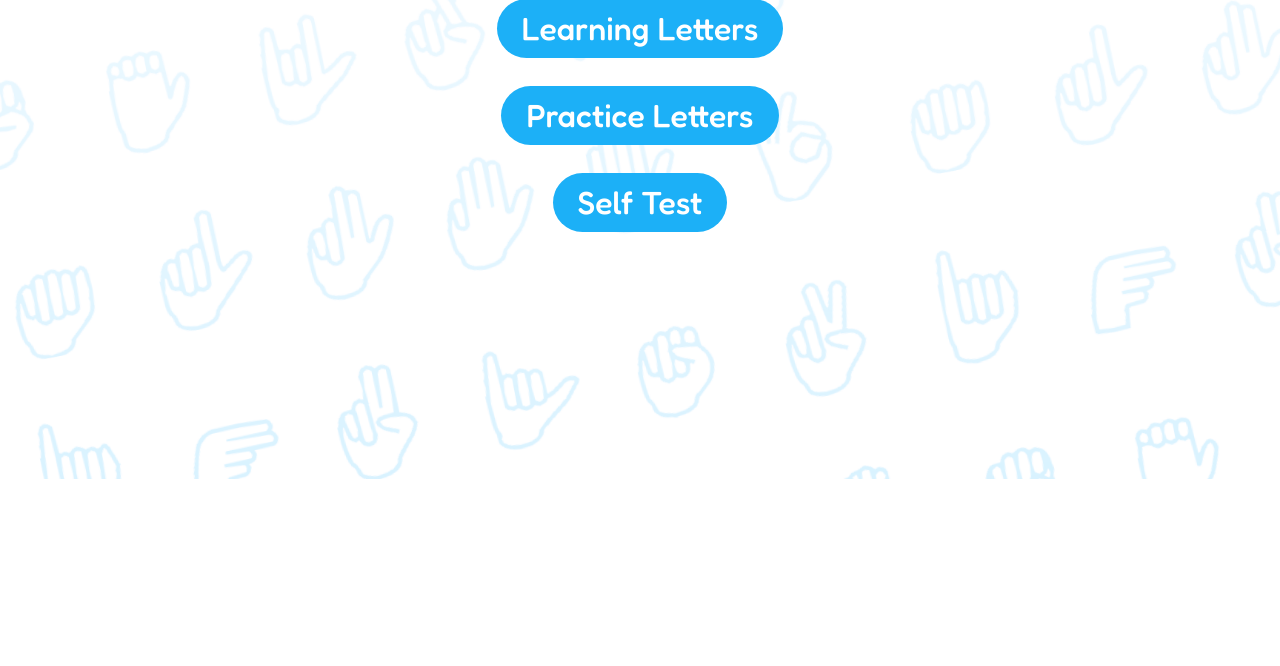
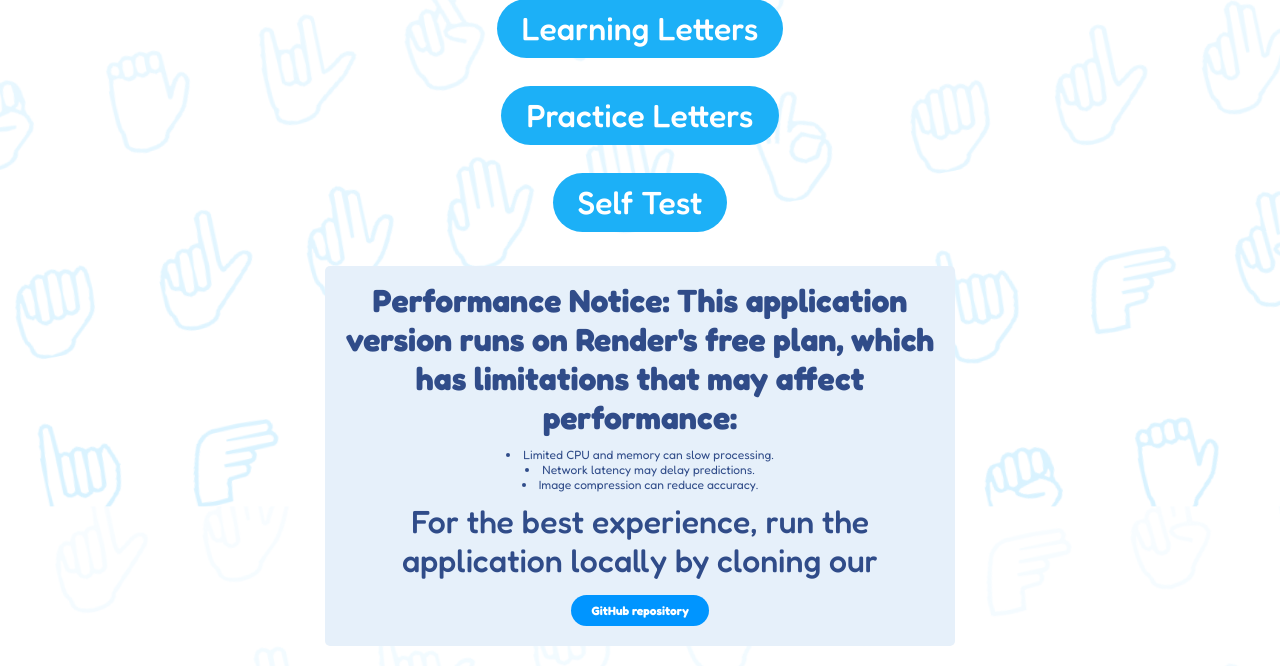
Before and after one commit to neinzaut/talk2dhand-host, a Flask app: page / in a window 1280 px wide. Shown: the part 321-987 px from the top of the page. Before the commit the page ends 800 px from the top, so only its background shows below. Run offline with Flask 3, Linux system fonts and the light colour scheme.

Commit message:
added a note

```diff
--- a/templates/home.html
+++ b/templates/home.html
@@ -19,5 +19,16 @@
         <a href="/practicing" class="custom-button">Practice Letters</a>
         <a href="/test" class="custom-button">Self Test</a>
     </div>
+
+    <div style="font-size: 12px; color: #304C89; background-color: #E6F0FA; padding: 15px; border-radius: 5px; width: 600px; margin: 20px auto; text-align: center;">
+        <p style="margin: 0; font-weight: bold;">Performance Notice: This application version runs on Render's free plan, which has limitations that may affect performance:</p>
+        <ul style="list-style-position: inside; padding-left: 0; margin: 10px 0;">
+            <li>Limited CPU and memory can slow processing.</li>
+            <li>Network latency may delay predictions.</li>
+            <li>Image compression can reduce accuracy.</li>
+        </ul>
+        <p style="margin: 10px 0;">For the best experience, run the application locally by cloning our</p>
+        <a href="https://github.com/neinzaut/talk2dhand/tree/main" target="_blank" style="display: inline-block; background-color: #0095ff; color: white; padding: 8px 20px; border-radius: 50px; text-decoration: none; font-weight: bold; margin: 5px auto;">GitHub repository</a>
+    </div>
 </body>
 </html>
```
